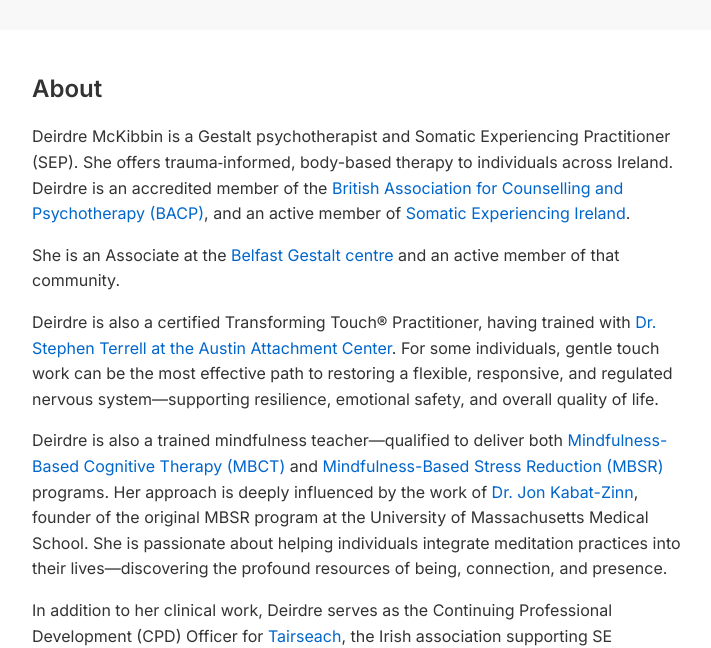
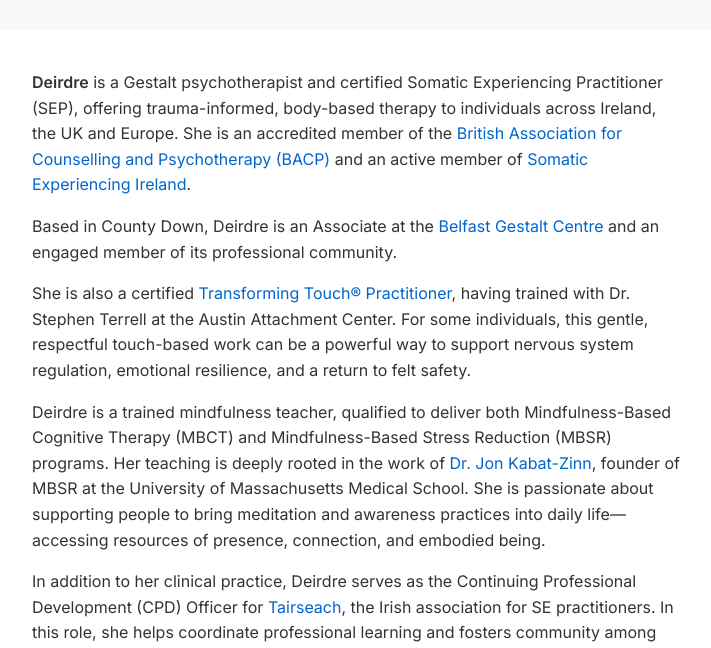
Before and after one commit to sjmcnamara/deirdremckibbin, a plain HTML site: page index.html in a window 1280 px wide. Shown: the part 304-952 px from the top of the page, without its empty margins (283-994 px from the left). Drawn offline with Linux system fonts and the light colour scheme.

Commit message:
Bio edits

```diff
--- a/index.html
+++ b/index.html
@@ -1,5 +1,6 @@
 <!DOCTYPE html>
 <html lang="en">
+
 <head>
   <meta charset="UTF-8">
   <title>Deirdre McKibbin – Somatic Experiencing Practitioner</title>
@@ -11,17 +12,60 @@ body {
       padding: 0;
       color: #333;
     }
-    header { text-align: center; padding: 40px 20px; background: #f8f8f8; }
-    img { border-radius: 50%; width: 180px; height: 180px; object-fit: cover; }
-    main { max-width: 650px; margin: 40px auto; padding: 0 20px; line-height: 1.6; }
-    h1, h2 { margin-bottom: 0.3em; }
-    footer { text-align: center; font-size: 0.9em; color: #666; margin: 60px 20px; }
-    a { color: #0066cc; text-decoration: none; }
-    .section { margin-top: 60px; }
-    nav { text-align: center; margin: 20px 0; }
-    nav a { margin: 0 10px; font-size: 0.9em; }
+
+    header {
+      text-align: center;
+      padding: 40px 20px;
+      background: #f8f8f8;
+    }
+
+    img {
+      border-radius: 50%;
+      width: 180px;
+      height: 180px;
+      object-fit: cover;
+    }
+
+    main {
+      max-width: 650px;
+      margin: 40px auto;
+      padding: 0 20px;
+      line-height: 1.6;
+    }
+
+    h1,
+    h2 {
+      margin-bottom: 0.3em;
+    }
+
+    footer {
+      text-align: center;
+      font-size: 0.9em;
+      color: #666;
+      margin: 60px 20px;
+    }
+
+    a {
+      color: #0066cc;
+      text-decoration: none;
+    }
+
+    .section {
+      margin-top: 60px;
+    }
+
+    nav {
+      text-align: center;
+      margin: 20px 0;
+    }
+
+    nav a {
+      margin: 0 10px;
+      font-size: 0.9em;
+    }
   </style>
 </head>
+
 <body>
   <header>
     <img src="./img/headshot.jpg" alt="Photo of Deirdre McKibbin">
@@ -35,55 +79,51 @@ body {
 
   <main>
     <section id="about">
-      <h2>About</h2>
-      <p>
-        Deirdre McKibbin is a Gestalt psychotherapist and Somatic Experiencing Practitioner (SEP). She offers trauma‑informed, body-based therapy to individuals across Ireland.
-        Deirdre is an accredited member of the <a href="https://www.bacp.co.uk/" target="_blank" rel="noopener noreferrer">British Association for Counselling and Psychotherapy (BACP)</a>,
-        and an active member of <a href="https://www.irelandse.org/" target="_blank" rel="noopener noreferrer">Somatic Experiencing Ireland</a>.
-      </p>
-      <p>
-        She is an Associate at the <a href="https://www.gestaltbelfast.org/" target="_blank" rel="noopener noreferrer">Belfast Gestalt centre</a> and an active member of that community.
-      </p>
 
-      <p>
-        Deirdre is also a certified Transforming Touch® Practitioner, having trained with
-        <a href="https://www.austinattach.com/" target="_blank" rel="noopener noreferrer">
-          Dr. Stephen Terrell at the Austin Attachment Center</a>.
-        For some individuals, gentle touch work can be the most effective path to restoring a flexible, responsive, and regulated nervous system—supporting resilience, emotional safety, and overall quality of life.
-      </p>
+      <p><strong>Deirdre</strong> is a Gestalt psychotherapist and certified Somatic Experiencing Practitioner
+        (SEP), offering trauma-informed, body-based therapy to individuals across Ireland, the UK and Europe. She is an accredited member
+        of the <a href="https://www.bacp.co.uk" target="_blank">British Association for Counselling and Psychotherapy
+          (BACP)</a> and an active member of <a href="https://www.irelandse.org/" target="_blank">Somatic Experiencing
+          Ireland</a>.</p>
 
-      <p>
-        Deirdre is also a trained mindfulness teacher—qualified to deliver both
-        <a href="https://www.umassmed.edu/cfm/mindfulness-based-programs/mbct/" target="_blank" rel="noopener noreferrer">
-          Mindfulness-Based Cognitive Therapy (MBCT)</a> and
-        <a href="https://www.umassmed.edu/cfm/mindfulness-based-programs/mbsr-courses/" target="_blank" rel="noopener noreferrer">
-          Mindfulness-Based Stress Reduction (MBSR)</a> programs.
-        Her approach is deeply influenced by the work of
-        <a href="https://www.mindfulnesscds.com/pages/about-jon-kabat-zinn" target="_blank" rel="noopener noreferrer">
-          Dr. Jon Kabat-Zinn</a>, founder of the original MBSR program at the University of Massachusetts Medical School.
-        She is passionate about helping individuals integrate meditation practices into their lives—discovering the profound resources of being, connection, and presence.
-      </p>
+      <p>Based in County Down, Deirdre is an Associate at the <a href="https://www.gestaltbelfast.org/" target="_blank">Belfast Gestalt Centre</a> and an engaged member of its
+        professional community.</p>
 
-      <p>
-        In addition to her clinical work, Deirdre serves as the Continuing Professional Development (CPD) Officer for
-        <a href="https://www.tairseach.ie/" target="_blank" rel="noopener noreferrer">Tairseach</a>, the Irish association supporting SE practitioners and trainees.
-        Her role involves curating and coordinating educational opportunities that deepen therapeutic skill and community connection.
-      </p>
+      <p>She is also a certified <a href="https://www.austinattach.com" target="_blank">Transforming Touch®
+          Practitioner</a>, having trained with Dr. Stephen Terrell at the Austin Attachment Center. For some
+        individuals, this gentle, respectful touch-based work can be a powerful way to support nervous system
+        regulation, emotional resilience, and a return to felt safety.</p>
+
+      <p>Deirdre is a trained mindfulness teacher, qualified to deliver both Mindfulness-Based Cognitive Therapy (MBCT)
+        and Mindfulness-Based Stress Reduction (MBSR) programs. Her teaching is deeply rooted in the work of <a
+          href="https://www.umassmed.edu/cfm" target="_blank">Dr. Jon Kabat-Zinn</a>, founder of MBSR at the University
+        of Massachusetts Medical School. She is passionate about supporting people to bring meditation and awareness
+        practices into daily life—accessing resources of presence, connection, and embodied being.</p>
+
+      <p>In addition to her clinical practice, Deirdre serves as the Continuing Professional Development (CPD) Officer
+        for <a href="https://www.tairseach.ie/" target="_blank">Tairseach</a>, the Irish association for SE
+        practitioners. In this role, she helps coordinate professional learning and fosters community among
+        trauma-informed practitioners.</p>
+
     </section>
 
     <section id="gestalt" class="section">
       <h2>What is Gestalt Therapy</h2>
       <p>
-        Gestalt therapy is a humanistic, client-centered approach that emphasizes present-moment awareness, personal responsibility, and the therapeutic relationship.
-        It helps individuals explore their thoughts, feelings, and behaviors in the here and now to gain deeper self-understanding and promote personal growth.
+        Gestalt therapy is a humanistic, client-centered approach that emphasizes present-moment awareness, personal
+        responsibility, and the therapeutic relationship.
+        It helps individuals explore their thoughts, feelings, and behaviors in the here and now to gain deeper
+        self-understanding and promote personal growth.
       </p>
     </section>
 
     <section id="se" class="section">
       <h2>What is Somatic Experiencing?</h2>
       <p>
-        Somatic Experiencing® is a body-based therapeutic approach developed by Dr. Peter Levine. It is designed to help people resolve trauma, chronic stress, and overwhelm by gently
-        guiding attention to internal sensations and supporting the body's natural ability to regulate and heal. Rather than retelling traumatic events, SE helps restore balance through
+        Somatic Experiencing® is a body-based therapeutic approach developed by Dr. Peter Levine. It is designed to help
+        people resolve trauma, chronic stress, and overwhelm by gently
+        guiding attention to internal sensations and supporting the body's natural ability to regulate and heal. Rather
+        than retelling traumatic events, SE helps restore balance through
         attuned physical awareness, movement, and pacing.
       </p>
     </section>
@@ -91,13 +131,20 @@ body {
     <section id="practice" class="section">
       <h2>Deirdre's Practice</h2>
       <p>
-        Deirdre’s therapeutic approach is integrative and body-centered, drawing on Somatic Experiencing®, Gestalt therapy, mindfulness, and Transforming Touch® work. She supports clients in reconnecting with their natural capacity for resilience, safety, and emotional regulation—especially in the face of trauma, stress, or life transitions.
+        Deirdre’s therapeutic approach is integrative and body-centered, drawing on Somatic Experiencing®, Gestalt
+        therapy, mindfulness, and Transforming Touch® work. She supports clients in reconnecting with their natural
+        capacity for resilience, safety, and emotional regulation—especially in the face of trauma, stress, or life
+        transitions.
       </p>
       <p>
-        Her work gently invites awareness of the body, the present moment, and relational patterns, allowing people to process difficult experiences at their own pace. By combining the nervous system focus of Somatic Experiencing, the embodied presence of mindfulness, and the relational depth of Gestalt, Deirdre creates a grounded space where healing and reconnection can unfold naturally.
+        Her work gently invites awareness of the body, the present moment, and relational patterns, allowing people to
+        process difficult experiences at their own pace. By combining the nervous system focus of Somatic Experiencing,
+        the embodied presence of mindfulness, and the relational depth of Gestalt, Deirdre creates a grounded space
+        where healing and reconnection can unfold naturally.
       </p>
       <p>
-        She offers sessions online and in person, welcoming both individuals new to therapeutic work and those continuing an existing journey.
+        She offers sessions online and in person, welcoming both individuals new to therapeutic work and those
+        continuing an existing journey.
       </p>
     </section>
   </main>
@@ -106,4 +153,5 @@ body {
     &copy; 2025 Deirdre McKibbin – <a href="mailto:info@mournemindfulness.com">info@deirdremckibbin.com</a>
   </footer>
 </body>
+
 </html>
```
Lines whose indentation alone changed are shown as unchanged.
